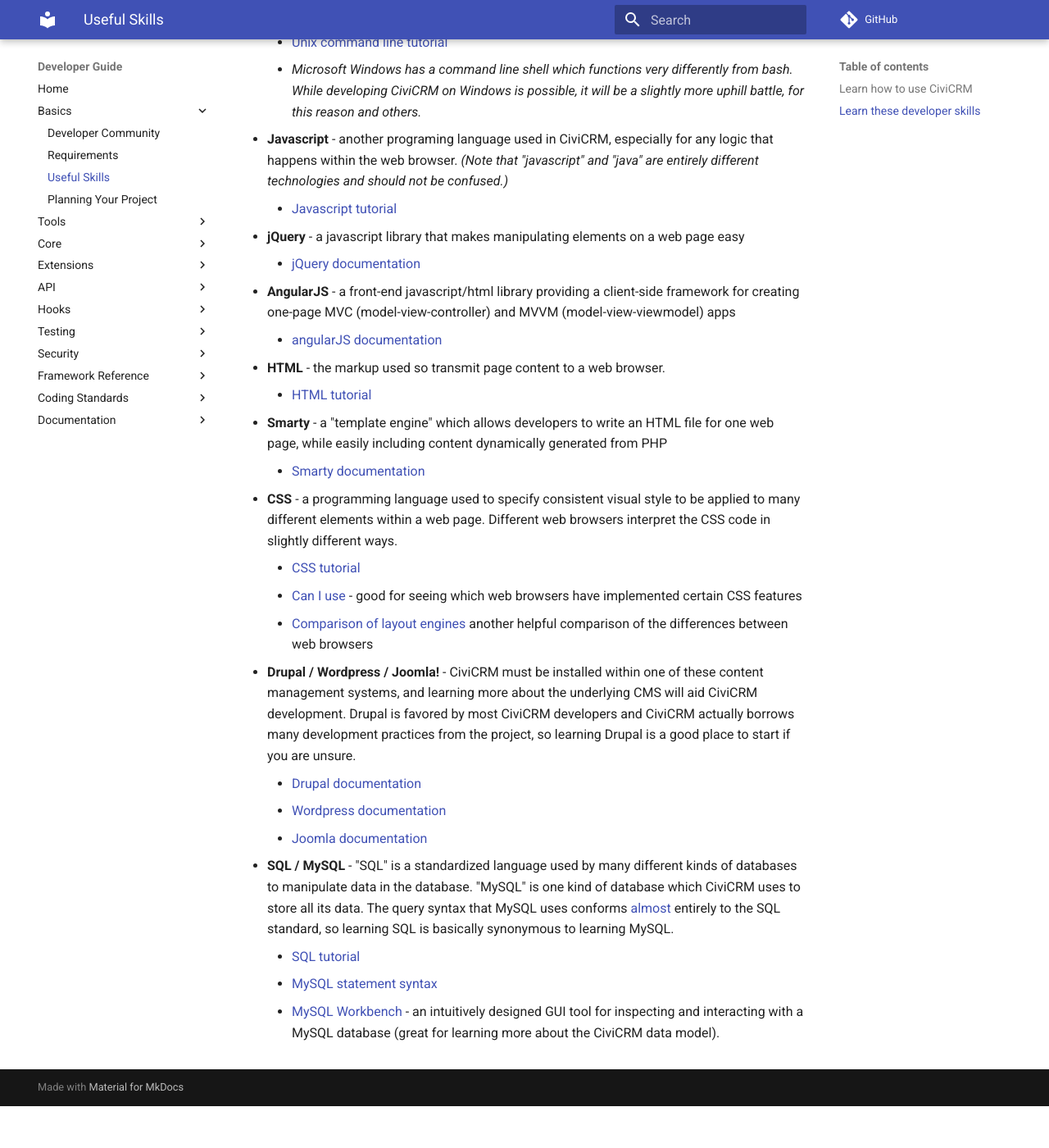
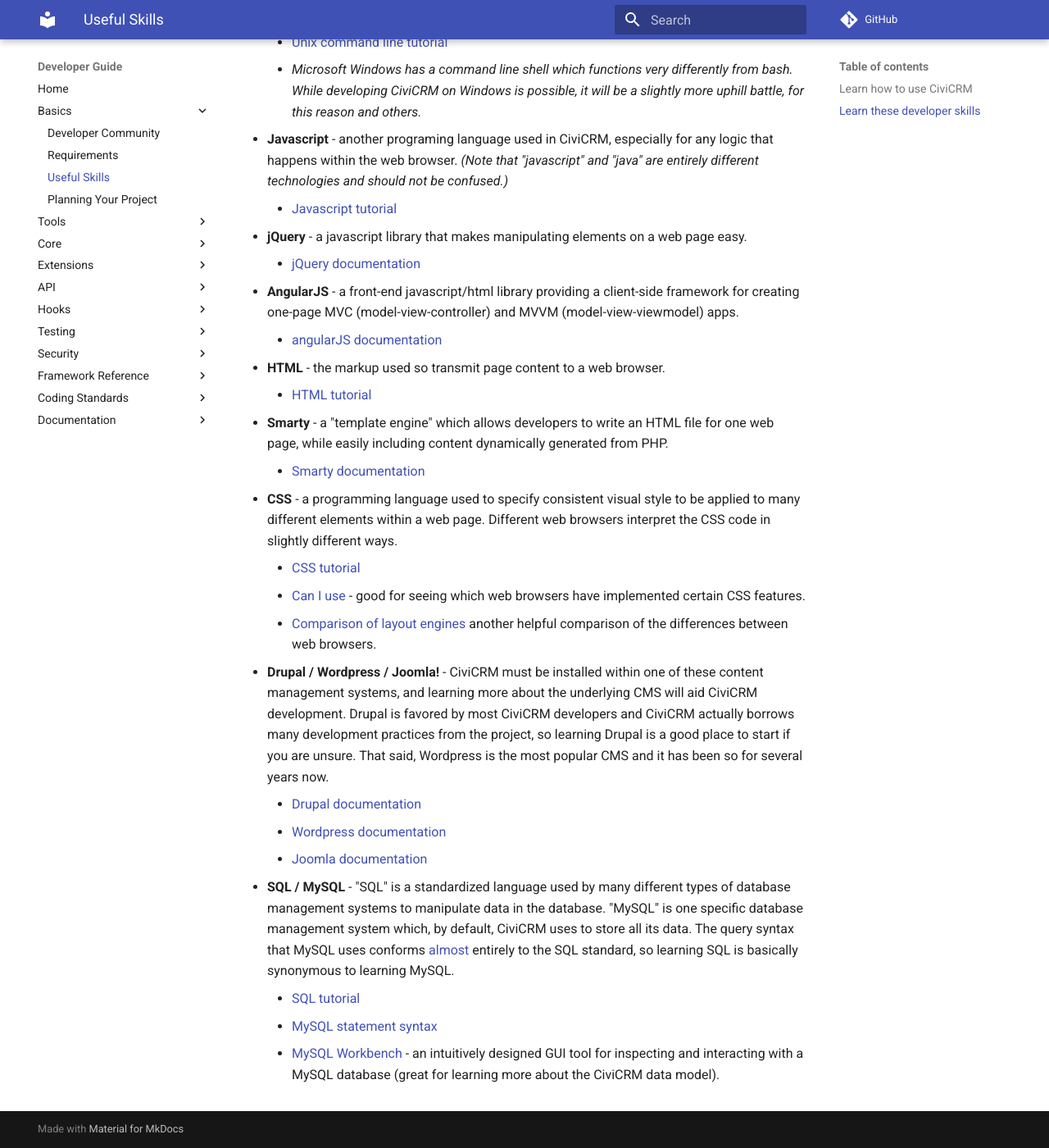
Before and after one commit to civicrm/civicrm-dev-docs, an MkDocs documentation site: the page built from docs/basics/skills.md, in a window 1280 px wide and 1400 px high, scrolled down 969 px. Shown: the whole window at 82% size. Built offline with MkDocs 1.6.1 and Material for MkDocs 9.7.7, drawn with Linux system fonts in a browser that asks for light colours; comment, search, counter and statistics services are not loaded; old or Windows-style settings are respelled for this version of MkDocs; before the commit the page ends 2318 px from its top, so only the background shows below that; some of the changed text lies outside the part shown.

Commit message:
Update skills.md
Reading for content, updating for consistency (and minor changes for emphasis and clarity).

```diff
--- a/docs/basics/skills.md
+++ b/docs/basics/skills.md
@@ -2,84 +2,41 @@
 
 ## Learn how to *use* CiviCRM
 
-Before diving into CiviCRM development, it's worth mentioning that a solid
-understanding of CiviCRM from the *user's* perspective can really help. You
-pick up the standard user interface patterns that you can re-use in your work,
-and you might even realise that the UI already provides the functionality you
-wish to develop. To that end, please see the
-[User Guide](https://docs.civicrm.org/user/en/stable/).
-
+Before diving into CiviCRM development, it's worth mentioning that a solid understanding of CiviCRM from the *user's* perspective can really help. You pick up the standard user interface patterns that you can re-use in your work, and you might even realise that the UI already provides the functionality you wish to develop. To that end, please see the [User Guide](https://docs.civicrm.org/user/en/stable/).
 
 ## Learn these developer skills
 
-Below we've outlined the major technologies that CiviCRM is built with.
-You don't need to be a pro at everything listed here to get started, but it's
-useful to understand at least of couple of them well, and have a basic
-understanding of how they fit together to create CiviCRM.
+Below we've outlined the major technologies that CiviCRM is built with. You don't need to be a pro at everything listed here to get started, but it's useful to understand at least of couple of them well, and have a basic understanding of how they fit together to create CiviCRM.
 
-Technologies which are contained within the CiviCRM project
-(e.g. civix, buildkit) are covered in detail within this guide, but
-other technologies (such as PHP and Git, which are not CiviCRM-specific) are
-outside its scope. As such, this guide assumes that readers
-arrive with a baseline understanding of these developer skills. This page lists
-these prerequisite skills, along with pointers to usher the reader towards
-appropriate resources for closing skills gaps, wherever necessary.
-Items listed towards the top of this list are, generally-speaking, more
-important skills for CiviCRM development, but the specific skills needed to
-accomplishing a particular development goal, certainly vary.
+Technologies which are contained within the CiviCRM project (e.g. civix, buildkit) are covered in detail within this guide, but
+other technologies (such as PHP and Git, which are not CiviCRM-specific) are outside its scope. As such, this guide assumes that readers arrive with a baseline understanding of these developer skills. This page lists these prerequisite skills, along with pointers to usher the reader towards appropriate resources for closing skills gaps, wherever necessary. Items listed towards the top of this list are, generally-speaking, more important skills for CiviCRM development, but the specific skills needed to accomplishing a particular development goal, certainly vary.
 
--   **PHP** - the main programming language in which CiviCRM is written
+-   **PHP** - the main programming language in which CiviCRM is written.
     -   [Language reference](http://php.net/manual/en/langref.php)
 -   **Git, GitHub, and GitLab** - Git is a version control system for tracking changes to source code. GitHub and GitLab are web-based tools which host git repositories and issue-tracking systems.
     -   See [our recommended external resources](/tools/git.md#resources)
--   **Command line / bash** - in general, "the command line" refers to using a
-    text-only interface to run programs such as `civix`, `git`, and many more.
-    Bash is the most common "shell" program used to execute these commands on
-    Unix computers (i.e. Linux and OS X).
+-   **Command line / bash** - in general, "the command line" refers to using a text-only interface to run programs such as `civix`, `git`, and many more. Bash is the most common "shell" program used to execute these commands on Unix computers (i.e. Linux and OS X).
     -   [Unix command line tutorial](http://www.ee.surrey.ac.uk/Teaching/Unix/)
-    -   *Microsoft Windows has a command line shell which functions very
-        differently from bash. While developing CiviCRM on Windows is possible,
-        it will be a slightly more uphill battle, for this reason and others.*
--   **Javascript** - another programing language used in CiviCRM, especially
-    for any logic that happens within the web browser. *(Note that "javascript"
-    and "java" are entirely different technologies and should not be confused.)*
+    -   *Microsoft Windows has a command line shell which functions very differently from bash. While developing CiviCRM on Windows is possible, it will be a slightly more uphill battle, for this reason and others.*
+-   **Javascript** - another programing language used in CiviCRM, especially for any logic that happens within the web browser. *(Note that "javascript" and "java" are entirely different technologies and should not be confused.)*
     -   [Javascript tutorial](http://www.w3schools.com/js/default.asp)
--   **jQuery** - a javascript library that makes manipulating elements on a web
-    page easy
+-   **jQuery** - a javascript library that makes manipulating elements on a web page easy.
     -   [jQuery documentation](http://api.jquery.com/)
--   **AngularJS** - a front-end javascript/html library providing a client-side framework
-    for creating one-page MVC (model-view-controller) and MVVM (model-view-viewmodel) apps
+-   **AngularJS** - a front-end javascript/html library providing a client-side framework for creating one-page MVC (model-view-controller) and MVVM (model-view-viewmodel) apps.
     -   [angularJS documentation](https://docs.angularjs.org/)
 -   **HTML** - the markup used so transmit page content to a web browser.
     -   [HTML tutorial](http://www.w3schools.com/html/default.asp)
--   **Smarty** - a "template engine" which allows developers to write an HTML
-    file for one web page, while easily including content dynamically generated
-    from PHP
+-   **Smarty** - a "template engine" which allows developers to write an HTML file for one web page, while easily including content dynamically generated from PHP.
     -   [Smarty documentation](http://www.smarty.net/docs/en/)
--   **CSS** - a programming language used to specify consistent visual style to
-    be applied to many different elements within a web page. Different web
-    browsers interpret the CSS code in slightly different ways.
+-   **CSS** - a programming language used to specify consistent visual style to be applied to many different elements within a web page. Different web browsers interpret the CSS code in slightly different ways.
     -   [CSS tutorial](http://www.w3schools.com/css/default.asp)
-    -   [Can I use](http://caniuse.com/) - good for seeing which web browsers
-        have implemented certain CSS features
-    -   [Comparison of layout engines](https://en.wikipedia.org/wiki/Comparison_of_layout_engines_\(Cascading_Style_Sheets\))
-        another helpful comparison of the differences between web browsers
--   **Drupal / Wordpress / Joomla!** - CiviCRM must be installed within one of
-    these content management systems, and learning more about the underlying
-    CMS will aid CiviCRM development. Drupal is favored by most CiviCRM
-    developers and CiviCRM actually borrows many development practices from
-    the project, so learning Drupal is a good place to start if you are unsure.
+    -   [Can I use](http://caniuse.com/) - good for seeing which web browsers have implemented certain CSS features.
+    -   [Comparison of layout engines](https://en.wikipedia.org/wiki/Comparison_of_layout_engines_\(Cascading_Style_Sheets\)) another helpful comparison of the differences between web browsers.
+-   **Drupal / Wordpress / Joomla!** - CiviCRM must be installed within one of these content management systems, and learning more about the underlying CMS will aid CiviCRM development. Drupal is favored by most CiviCRM developers and CiviCRM actually borrows many development practices from the project, so learning Drupal is a good place to start if you are unsure. That said, Wordpress is the most popular CMS and it has been so for several years now.
     -   [Drupal documentation](https://www.drupal.org/docs/)
     -   [Wordpress documentation](https://codex.wordpress.org/Main_Page)
     -   [Joomla documentation](https://docs.joomla.org/)
--   **SQL / MySQL** - "SQL" is a standardized language used by many different
-    kinds of databases to manipulate data in the database. "MySQL" is one kind
-    of database which CiviCRM uses to store all its data. The query syntax
-    that MySQL uses conforms [almost](http://troels.arvin.dk/db/rdbms/)
-    entirely to the SQL standard, so learning SQL is basically synonymous to
-    learning MySQL.
+-   **SQL / MySQL** - "SQL" is a standardized language used by many different types of database management systems to manipulate data in the database. "MySQL" is one specific database management system which, by default, CiviCRM uses to store all its data. The query syntax that MySQL uses conforms [almost](http://troels.arvin.dk/db/rdbms/) entirely to the SQL standard, so learning SQL is basically synonymous to learning MySQL.
     -   [SQL tutorial](http://www.w3schools.com/sql/default.asp)
     -   [MySQL statement syntax](http://dev.mysql.com/doc/refman/en/sql-syntax.html)
-    -   [MySQL Workbench](http://www.mysql.com/products/workbench/) -
-        an intuitively designed GUI tool for inspecting and interacting with a
-        MySQL database (great for learning more about the CiviCRM data model).
+    -   [MySQL Workbench](http://www.mysql.com/products/workbench/) - an intuitively designed GUI tool for inspecting and interacting with a MySQL database (great for learning more about the CiviCRM data model).
```
